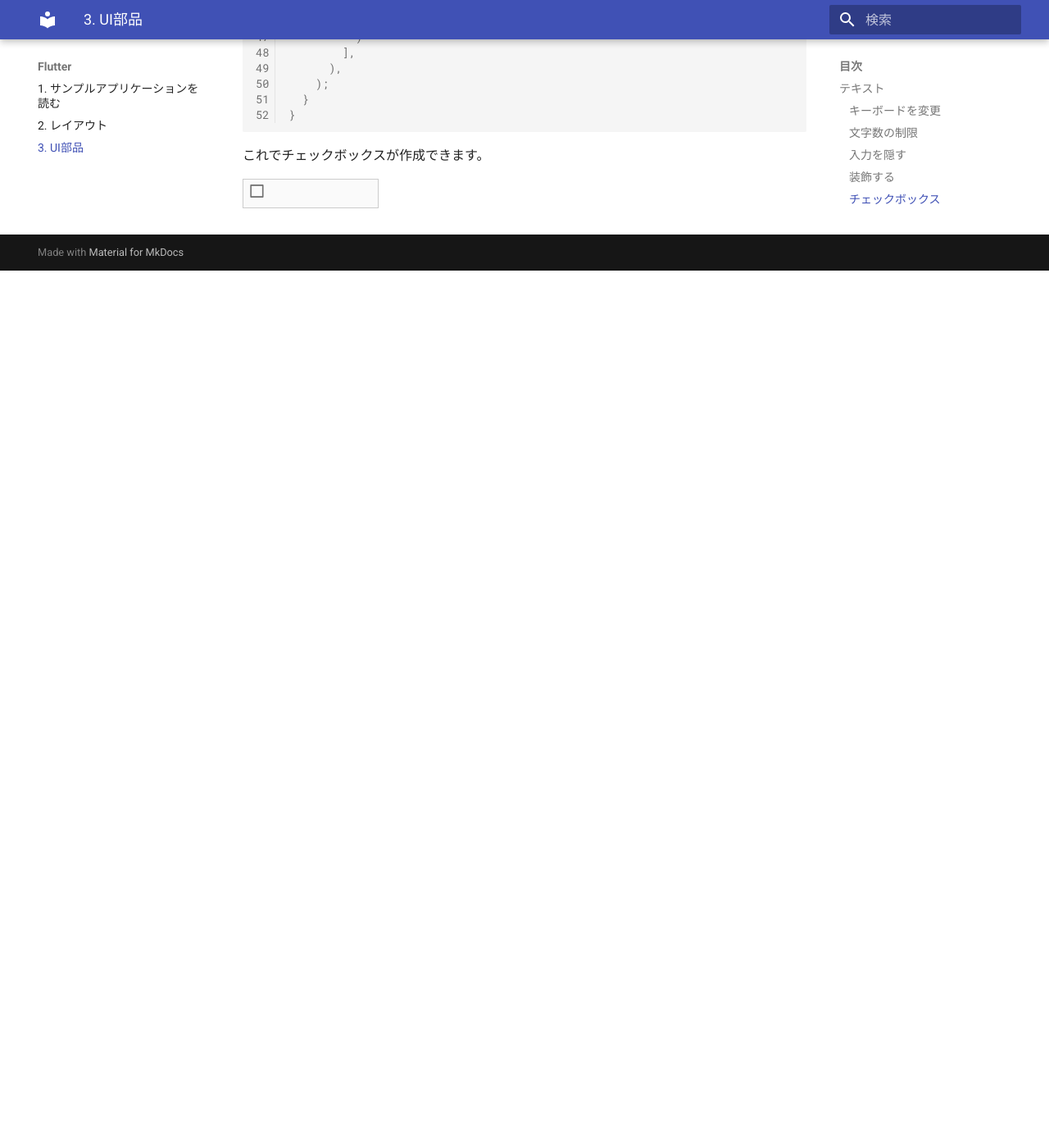
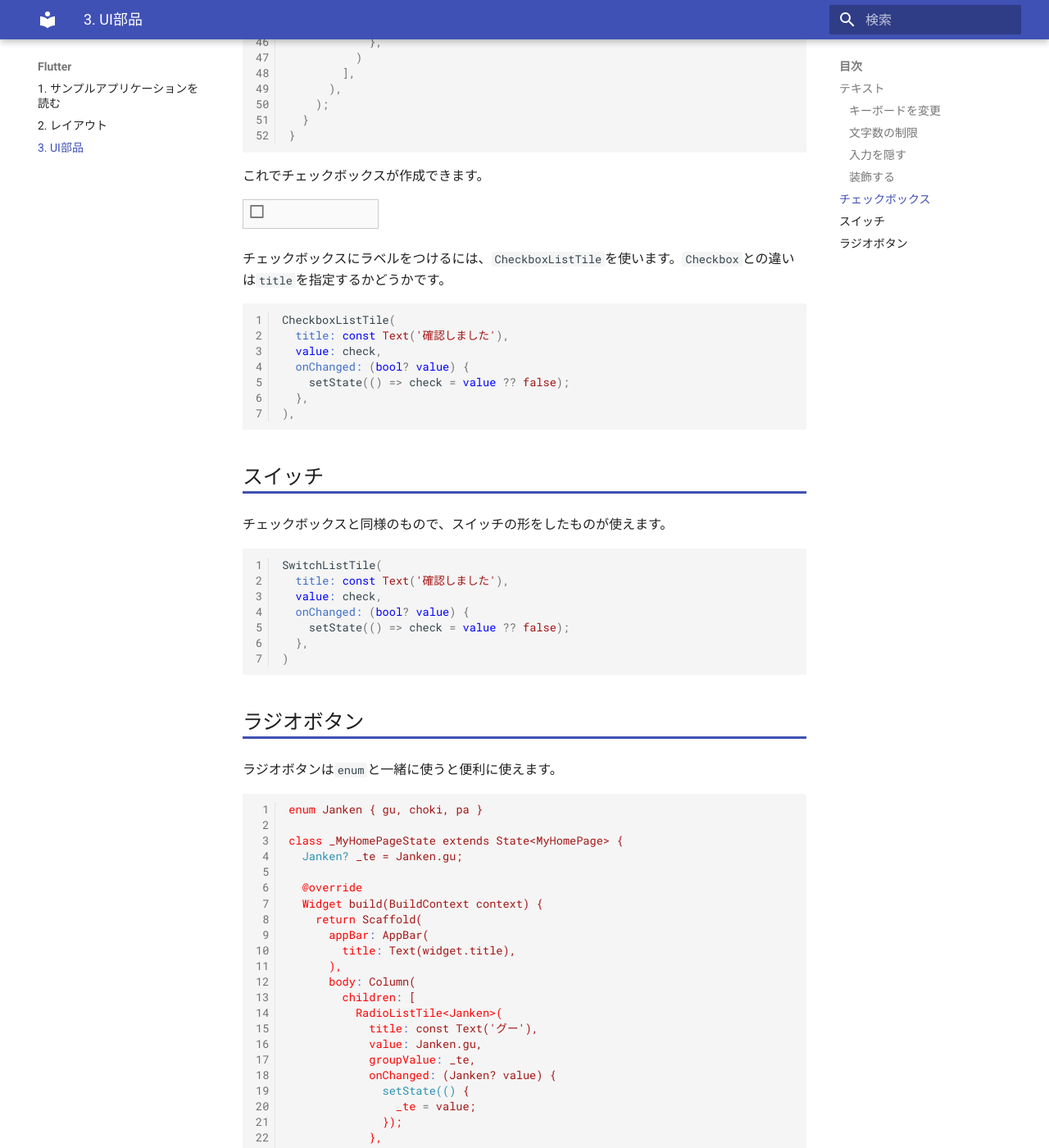
Before and after one commit to webarata3/doc-Flutter, an MkDocs documentation site: the page built from docs/flutter/03/index.md, in a window 1280 px wide and 1400 px high, scrolled down 4615 px. Shown: the whole window at 82% size. Built offline with MkDocs 1.6.1 and Material for MkDocs 9.7.7, drawn with Linux system fonts in a browser that asks for light colours; before the commit the page ends 4945 px from its top, so only the background shows below that; some of the changed text lies outside the part shown.

Commit message:
部品の追加

````diff
--- a/docs/flutter/03/index.md
+++ b/docs/flutter/03/index.md
@@ -114,7 +114,7 @@ const TextField(
 
 ![画面](image/text09.webp)
 
-### チェックボックス
+## チェックボックス
 
 チェックボックスは、チェックの状態を持つため`StatefulWidget`として作成する必要があります。まず全体像を確認します。
 
@@ -176,3 +176,84 @@ class _MyHomePageState extends State<MyHomePage> {
 これでチェックボックスが作成できます。
 
 ![画面](image/check01.webp)
+
+チェックボックスにラベルをつけるには、`CheckboxListTile`を使います。`Checkbox`との違いは`title`を指定するかどうかです。
+
+```dart
+CheckboxListTile(
+  title: const Text('確認しました'),
+  value: check,
+  onChanged: (bool? value) {
+    setState(() => check = value ?? false);
+  },
+),
+```
+
+## スイッチ
+
+チェックボックスと同様のもので、スイッチの形をしたものが使えます。
+
+```dart
+SwitchListTile(
+  title: const Text('確認しました'),
+  value: check,
+  onChanged: (bool? value) {
+    setState(() => check = value ?? false);
+  },
+)
+```
+
+## ラジオボタン
+
+ラジオボタンは`enum`と一緒に使うと便利に使えます。
+
+```dart
+enum Janken { gu, choki, pa }
+
+class _MyHomePageState extends State<MyHomePage> {
+  Janken? _te = Janken.gu;
+
+  @override
+  Widget build(BuildContext context) {
+    return Scaffold(
+      appBar: AppBar(
+        title: Text(widget.title),
+      ),
+      body: Column(
+        children: [
+          RadioListTile<Janken>(
+            title: const Text('グー'),
+            value: Janken.gu,
+            groupValue: _te,
+            onChanged: (Janken? value) {
+              setState(() {
+                _te = value;
+              });
+            },
+          ),
+          RadioListTile<Janken>(
+            title: const Text('チョキ'),
+            value: Janken.choki,
+            groupValue: _te,
+            onChanged: (Janken? value) {
+              setState(() {
+                _te = value;
+              });
+            },
+          ),
+          RadioListTile<Janken>(
+            title: const Text('パー'),
+            value: Janken.pa,
+            groupValue: _te,
+            onChanged: (Janken? value) {
+              setState(() {
+                _te = value;
+              });
+            },
+          ),
+        ],
+      ),
+    );
+  }
+}
+```
````
